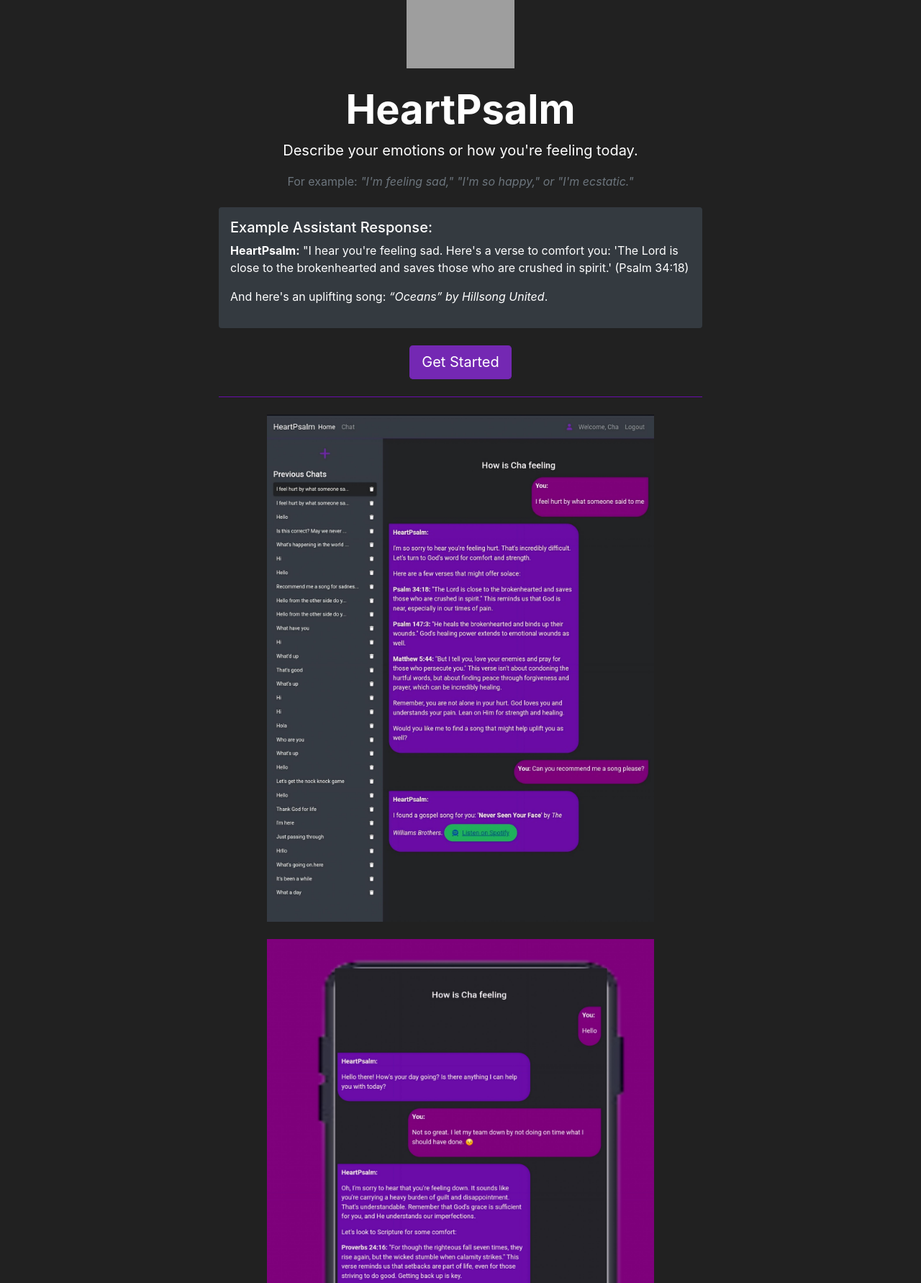
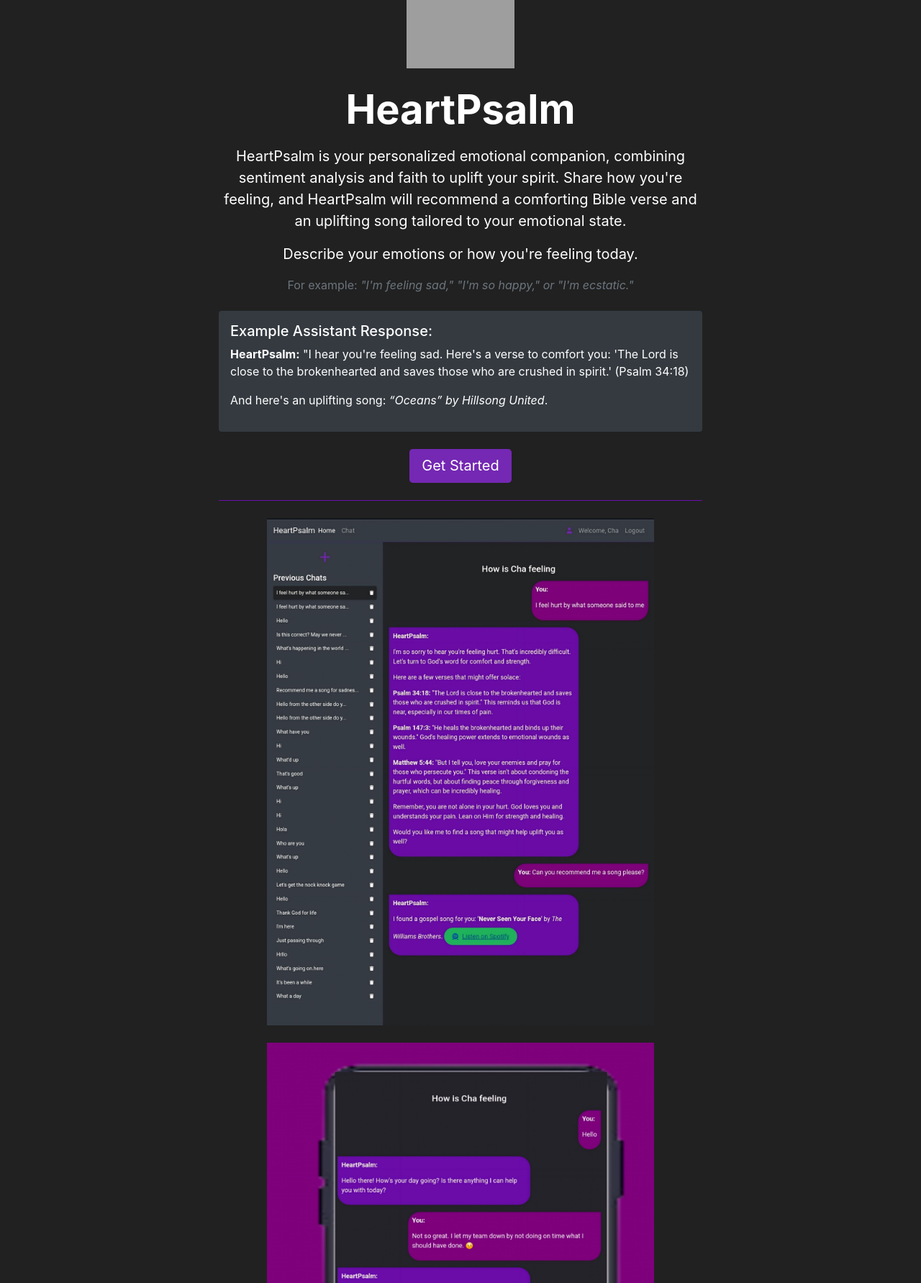
Before and after one commit to MmaGod1/alx-backend-portfolio-project, a Flask app: page / in a window 1280 px wide. Shown: the part 215-1998 px from the top of the page at 72% size. Run offline with Flask 3, Linux system fonts and the light colour scheme; some libraries are stand-ins or nearby versions; grey boxes are pictures that could not be loaded.

Commit message:
Add app description to home page for users.

```diff
--- a/HeartPsalm/heartpsalm/templates/home.html
+++ b/HeartPsalm/heartpsalm/templates/home.html
@@ -1,4 +1,6 @@
-{% extends 'base.html' %} {% block title %} Welcome to HeartPsalm {% endblock %}
+{% extends 'base.html' %}
+{% block title %} Welcome to HeartPsalm {% endblock %}
+
 {% block content %}
 <div
   class="position-relative overflow-hidden p-3 p-md-5 m-md-3 text-center bg-black text-white"
@@ -13,6 +15,14 @@
       height="150"
     />
     <h1 class="display-4 font-weight-bold text-purple">HeartPsalm</h1>
+
+    <!-- App Description -->
+    <p class="lead font-weight-normal mt-3">
+      HeartPsalm is your personalized emotional companion, combining sentiment
+      analysis and faith to uplift your spirit. Share how you're feeling, and
+      HeartPsalm will recommend a comforting Bible verse and an uplifting song
+      tailored to your emotional state.
+    </p>
 
     <!-- Describe Your Feelings Section -->
     <p class="lead font-weight-normal">
@@ -65,6 +75,7 @@
         />
       </div>
     </div>
+
     <!-- Second 'Get Started' Button -->
     <a class="btn btn-lg btn-purple mt-4" href="{{ url_for('chat_page') }}"
       >Get Started</a
```
